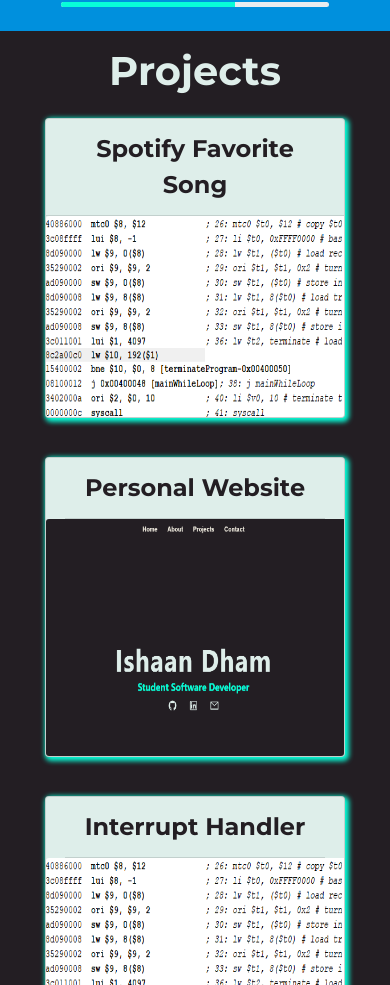
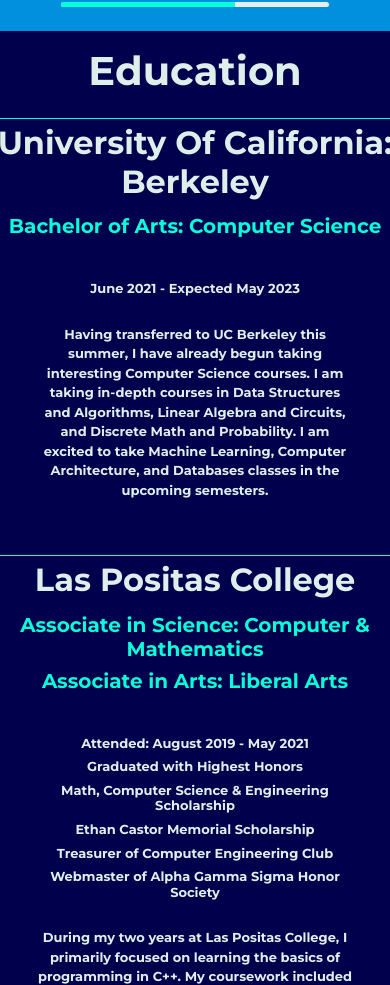
Before and after one commit to Ishaandham19/Personal-Website, a React (Create React App) app in the folder website-ui/: page / in a window 390 px wide. Shown: the part 1805-2790 px from the top of the page. Built offline with nearby package versions, Linux system fonts and the light colour scheme.

Commit message:
added education page

```diff
--- a/website-ui/src/App.css
+++ b/website-ui/src/App.css
@@ -143,9 +143,10 @@
   text-align: center;
   justify-content: center;
   width: 100%;
+  margin: 0%;
 }
 #aboutMePara p{
-  width: 60%;
+  width: 50%;
   color: #DEEEEA;
   padding: 2%;
   font-size: larger;
@@ -206,10 +207,29 @@
 /* Education Page */
 .educationPage{
   width: 100%;
-  height: 100vh;
+  height: 100%;
   text-align: center;
   justify-content: center;
-  background-color:#08fdd8;
+  background-color: #00004C;
+  color: #DEEEEA;
+  overflow-x: hidden;
+}
+#school{
+  padding: 75px;
+  border-top: 1px solid #08fdd8;
+}
+.schoolDesc{
+  padding: 30px !important;
+}
+.schoolDesc h6{
+  padding: 10px;
+}
+.schoolDescTwoCol{
+  padding: 20px;
+}
+#degreeTitle{
+  padding: 5px !important;
+  color: #08fdd8 !important;
 }
 /* Projects Page*/
 .projectPage{
@@ -230,7 +250,7 @@
   justify-content: center;
 }
 #projectCard{
-  width: 400px;
+  max-width: 400px;
   height: 400px;
   box-shadow: 2px 2px 5px 2px #08fdd8;
   margin: auto;
@@ -321,24 +341,19 @@
     width: 80%;
     text-align: center;
     font-size: smaller;
-    text-align: left;
   }
-  .split{
-    width: 80%;
+  /*Education Page Styling*/
+  #school{
+    padding: 5px;
   }
-  .left-skillsPage{
-    padding: 20px;
-    border-right: 0px;
+  .schoolDesc{
+    font-size: small !important;
+    padding: 0;
   }
-  #cardElem{
-    align-self: center;
-    background-color: #231e23;
-    max-width: 30rem;
-    box-shadow: 1px 2px 3px 1px #08fdd8;
-    color: #DEEEEA;
-    text-align: center;
+  .schoolDesc h6{
+    font-size: small;
+    padding: 0px;
   }
-
   /*Project page styling*/
   #projectsContainer{
     padding: 0%;
@@ -351,6 +366,13 @@
     width: 300px;
     height: 300px;
   }
+  #projectCard:hover .card-text{
+    font-size: 0.8rem;
+  }
+  /*Contact Page*/
+  .contactPage h3, .contactPage h4{
+    font-size: smaller;
+  }
 }
 
 @media screen and (min-device-width: 1200px) and (max-device-width: 1500px) {
--- a/website-ui/src/App.js
+++ b/website-ui/src/App.js
@@ -2,6 +2,7 @@
 import 'bootstrap/dist/css/bootstrap.min.css';
 import HomePage from './components/HomePage';
 import SkillsPage from './components/SkillsPage';
+import EducationPage from './components/EducationPage';
 import ProjectPage from './components/ProjectPage';
 import Footer from './components/Footer';
 import ContactPage from './components/ContactPage';
@@ -14,6 +15,7 @@
     <div className="App">
       <HomePage></HomePage>
       <SkillsPage></SkillsPage>
+      <EducationPage></EducationPage>
       <ProjectPage></ProjectPage>
       <ContactPage></ContactPage>
       <Footer></Footer>
--- a/website-ui/src/components/ContactPage.js
+++ b/website-ui/src/components/ContactPage.js
@@ -7,7 +7,7 @@
         <div className="contactPage" id="contact">
             <SubTitle title="Contact Me"></SubTitle>
             <h3>I would love to get in touch with you!</h3>
-            <h4>Feel free to email me or find me on ...</h4>
+            <h4>Feel free to get in contact with me</h4>
             <HomeIcons></HomeIcons>
         </div>
     )
--- a/website-ui/src/components/EducationPage.js
+++ b/website-ui/src/components/EducationPage.js
@@ -1,16 +1,53 @@
 import React from 'react'
-import CardEdUCB from './CardUCB'
-import CardEdLPC from './CardLPC'
 import SubTitle from './SubTitle'
+import {Row, Col, Container} from 'react-bootstrap'
 
 function EducationPage() {
     return (
-        <div id="educationPage">
-             <SubTitle title="Education"></SubTitle>
-            <div className="cardEd-container">
-                <CardEdUCB></CardEdUCB>
-                <CardEdLPC></CardEdLPC>
+        <div className="educationPage" id="education">
+            <SubTitle title="Education"></SubTitle>
+            <div className="schoolsInfo">
+                <Container fluid="md" id="school">
+                    <Row className="justify-content-center"><h2>University Of California: Berkeley</h2></Row>
+                    <Row className="justify-content-center" id="degreeTitle">
+                        <h5>Bachelor of Arts: Computer Science</h5>
+                    </Row>
+                    <Row className="schoolDesc">
+                        <Col md={6} sm={12}>
+                            <h6>June 2021 - Expected May 2023</h6>
+                        </Col>
+                        <Col md={6} sm={12} className="schoolDescTwoCol">
+                        Having transferred to UC Berkeley this summer, I have already begun taking interesting Computer Science courses.
+                        I am taking in-depth courses in Data Structures and Algorithms, Linear Algebra and Circuits, and Discrete Math and Probability.
+                        I am excited to take Machine Learning, Computer Architecture, and Databases classes in the upcoming semesters.
+                        </Col>
+                    </Row>
+                </Container>
             </div>
+
+            <Container fluid="md" id="school">
+                <Row className="justify-content-center"><h2>Las Positas College</h2></Row>
+                <Row className="justify-content-center" id="degreeTitle">
+                    <Row className="justify-content-center" style={{width:'100%'}}><h5>Associate in Science: Computer & Mathematics</h5></Row>
+                    <Row className="justify-content-center"><h5>Associate in Arts: Liberal Arts</h5></Row>
+                </Row>
+                <Row className="schoolDesc">
+                    <Col md={6} sm={12}>
+                        <h6>Attended: August 2019 - May 2021</h6>
+                        <h6>Graduated with Highest Honors</h6>
+                        <h6>Math, Computer Science & Engineering Scholarship</h6>
+                        <h6>Ethan Castor Memorial Scholarship</h6>
+                        <h6>Treasurer of Computer Engineering Club</h6>
+                        <h6>Webmaster of Alpha Gamma Sigma Honor Society</h6>
+                    </Col>
+                    <Col md={6} sm={12} className="schoolDescTwoCol">
+                    During my two years at Las Positas College, I primarily focused on learning the basics of programming in C++.
+                    My coursework included courses on the basics of C++, Object-Oriented Programming in C++, and Data Structures and Algorithms.
+                    My favorite project was creating a hash function and statistically testing the hash table for collisions.
+                    I also enjoyed building an Interrupt Handler in MIPS assembly language!
+                    </Col>
+                </Row>
+            </Container>
         </div>
     )
 }
--- a/website-ui/src/components/Navbar.js
+++ b/website-ui/src/components/Navbar.js
@@ -16,6 +16,7 @@
                 <Nav id="navbar-links" className="justify-content-center">
                     <Nav.Link id="navbar-link" onClick = {() => scrollTo('#home')}>Home</Nav.Link>
                     <Nav.Link id="navbar-link" onClick = {() => scrollTo('#about')}>About</Nav.Link>
+                    <Nav.Link id="navbar-link" onClick = {() => scrollTo('#education')}>Education</Nav.Link>
                     <Nav.Link id="navbar-link" onClick = {() => scrollTo('#projects')}>Projects</Nav.Link>
                     <Nav.Link id="navbar-link" onClick = {() => scrollTo('#contact')}>Contact</Nav.Link>
                     {/* <Nav.Link id="navbar-link" onClick = {() => scrollTo('#blog')}>Blog</Nav.Link> */}
--- a/website-ui/src/components/ProjectPage.js
+++ b/website-ui/src/components/ProjectPage.js
@@ -23,8 +23,8 @@
         text: 'Designed and built a professional personal wesbite to showcase projects, blogs, and interests. ' +
               'Resuable front-end built using REACT/JSX, HTML, and CSS. ',
         img: PersonalWebsiteImg,
-        linkGh: null,
-        link: null
+        linkGh: 'https://github.com/Ishaandham19/Personal-Website',
+        link: 'http://ishaandham.com'
     },
     project3 : {
         name: 'Interrupt Handler',
@@ -53,17 +53,17 @@
             <Container fluid id='projectsContainer'>
             <Row id='projectsRow'>
                 <Col xl={4} lg={6}>
-                    <ProjectCard project = {projects.project4}></ProjectCard>
+                    <ProjectCard project = {projects.project3}></ProjectCard>
                 </Col>
                 <Col xl={4} lg={6}>
                     <ProjectCard project = {projects.project2}></ProjectCard>
                 </Col>
                 <Col xl={4} lg={6}>
-                    <ProjectCard project = {projects.project3}></ProjectCard>
-                </Col>
-                <Col xl={4} lg={6}>
                     <ProjectCard project = {projects.project1}></ProjectCard>
                 </Col>
+                {/* <Col xl={4} lg={6}>
+                    <ProjectCard project = {projects.project1}></ProjectCard>
+                </Col> */}
             </Row>
             </Container>
         </div>
```
Also changed, not shown: website-ui/src/components/CardLPC.js (deleted, +0 -23 lines), website-ui/src/components/CardUCB.js (deleted, +0 -22 lines), website-ui/src/components/ProjectsCarousel.js (deleted, +0 -69 lines), website-ui/src/components/images/PersonalWebsiteImg.png.
